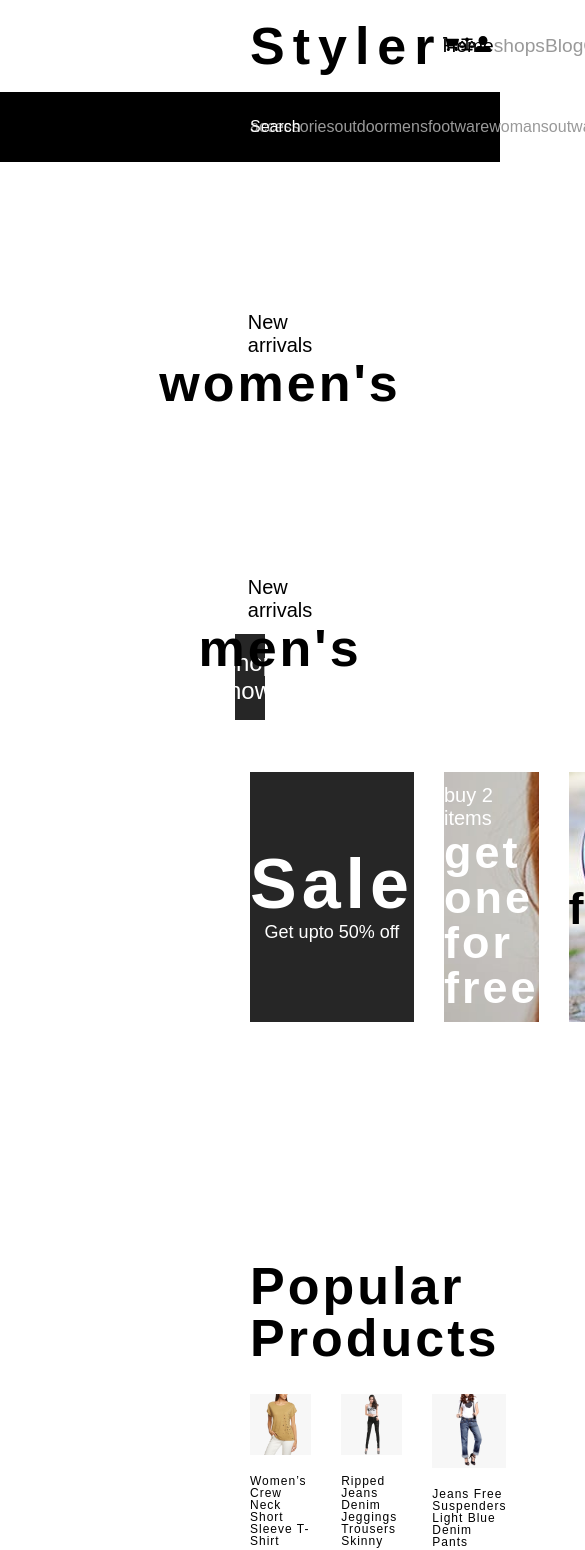
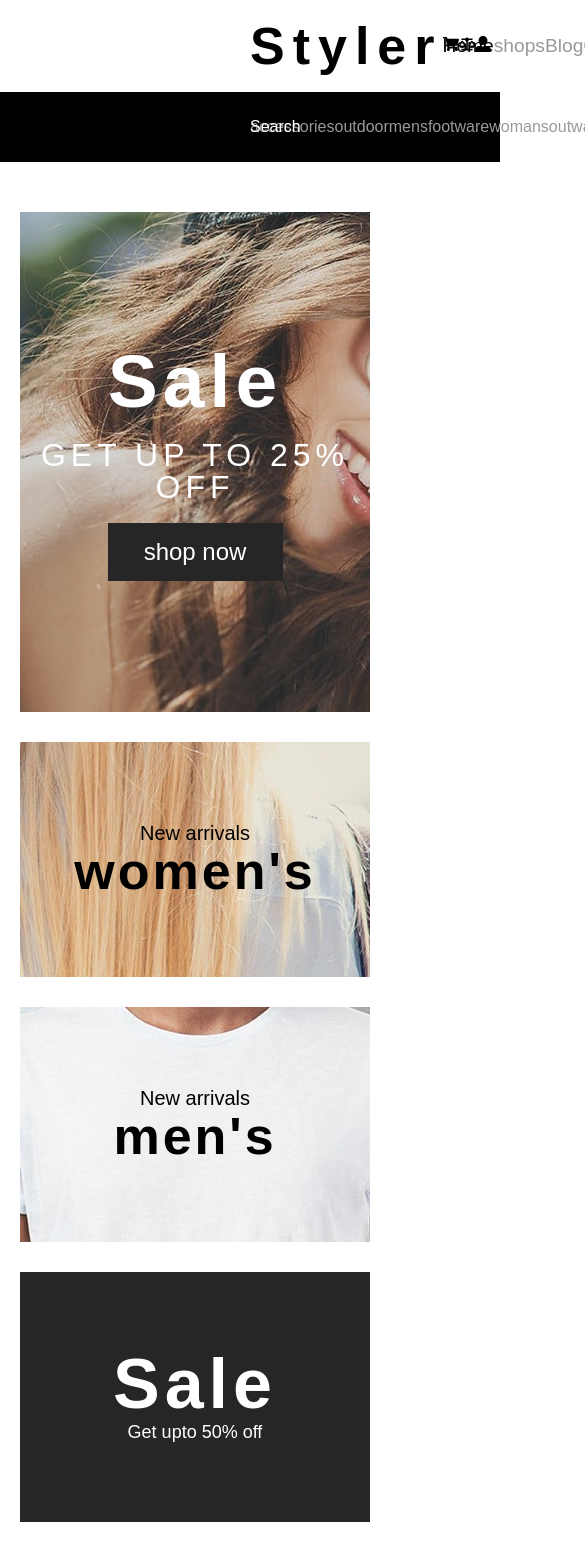
Before and after one commit to Trend20/React-Typescript-e-commerce-template, a React (Create React App) app: page / in a window 390 px wide. Shown: the top 1550 px of the page, 585 px wide, since content can reach past the window. Built offline with nearby package versions, Linux system fonts and the light colour scheme; a small style sheet from the web is missing; a web font is replaced by a local one.

Commit message:
responsiveness fixes

```diff
--- a/src/App.css
+++ b/src/App.css
@@ -303,10 +303,11 @@
   /*footer */
   .footer{
     background: #262626;
-    padding: 70px 250px;
+    padding: 30px 20px;
     display: flex;
     justify-content: space-between;
     width: 100%;
+    flex-direction: column;
   }
 
   .information, .pages{
@@ -410,5 +411,4 @@
     background: #000;
     border: none;
   }
-
 }
--- a/src/pages/home/Home.css
+++ b/src/pages/home/Home.css
@@ -300,3 +300,326 @@
 .img img{
     max-width: 100%;
 }
+
+/*responsiveness*/
+@media(max-width: 768px){
+    .home{
+        padding: 20px 20px;
+        width: 100% !important;
+        display: flex;
+        flex-direction: column;
+        justify-content: center;
+        align-content: center;
+    }
+
+    .hero{
+        display: flex;
+        width: 100% !important;
+        flex-direction: column;
+        margin-top: 30px;
+        padding: 0 0;
+    }
+
+    .top-content{
+        display: flex;
+        justify-content: center;
+        flex-direction: column;
+        width: 100%;
+        padding: 0;
+    }
+
+    .new{
+        display: flex;
+        flex-direction: column;
+        align-items: center;
+        justify-content: center;
+        width: 100%;
+        height: 500px;
+    }
+
+    .new h1{
+        color: #fff;
+        font-size: 75px;
+        font-weight: 900;
+        line-height: 1;
+        letter-spacing: 5px;
+    }
+
+    .new h3{
+        color: #fff;
+        font-size: 32px;
+        text-align: center;
+        font-weight: 200;
+        line-height: 1;
+        letter-spacing: 5px;
+        margin-top: 20px;
+    }
+
+    .new button{
+        outline: none;
+        border: none;
+        color: #fff;
+        background: #262626;
+        padding: 15px;
+        font-size: 24px;
+        cursor: pointer;
+        font-weight: 300;
+        width: 50%;
+        margin-top: 20px;
+        display: flex;
+        align-items: center;
+        justify-content: center;
+    }
+
+    .new button:hover{
+        background: #000;
+    }
+
+    .collection{
+        display: flex;
+        flex-direction: column;
+        width: 100%;
+        height: 500px;
+        margin-left: 0;
+        margin-top: 30px;
+    }
+
+    #women{
+        background: url("../../assets/img/women.jpg") no-repeat center;
+        height: 250px;
+        display: flex;
+        flex-direction: column;
+        align-items: center;
+        justify-content: center;
+        width: 100%;
+    }
+
+    #women h5,
+    #men h5{
+        font-weight: 200;
+        font-size: 20px;
+    }
+
+    #women h3,
+    #men h3{
+        font-weight: 700;
+        font-size: 52px;
+        line-height: 1;
+        letter-spacing: 3px;
+    }
+
+    #men{
+        background: url("../../assets/img/men.jpg") no-repeat center;
+        height: 250px;
+        margin-top: 30px;
+        display: flex;
+        flex-direction: column;
+        align-items: center;
+        justify-content: center;
+        width: 100% !important;
+    }
+
+    .bottom-content{
+        display: grid;
+        grid-template-columns: repeat(1, 2fr);
+        grid-gap: 30px;
+        margin-top: 30px;
+        width: 100%;
+    }
+
+    .sale{
+        background: url("../../assets/img/sale.jpg") center;
+        height: 250px;
+        display: flex;
+        flex-direction: column;
+        align-items: center;
+        justify-content: center;
+        width: 100% !important;    }
+
+    .sale p{
+        font-weight: 200;
+        font-size: 18px;
+        color: #fff;
+        line-height: 1.5;
+    }
+
+    .sale h1{
+        font-weight: 900;
+        font-size: 70px;
+        line-height: 1;
+        letter-spacing: 5px;
+        color: #fff;
+    }
+
+    .free{
+        background: url("../../assets/img/free.jpg") center;
+        height: 250px;
+        display: flex;
+        flex-direction: column;
+        align-items: center;
+        justify-content: center;
+    }
+
+    .free p{
+        font-weight: 200;
+        font-size: 20px;
+        color: #fff;
+    }
+
+    .free h1{
+        font-weight: 700;
+        font-size: 40px;
+        line-height: 1;
+        letter-spacing: 3px;
+        color: #fff;
+        text-align: center;
+    }
+
+
+    .footwear{
+        background: url("../../assets/img/footware.jpg") center;
+        height: 250px;
+        display: flex;
+        flex-direction: column;
+        align-items: center;
+        justify-content: center;
+    }
+
+    .footwear p{
+        font-weight: 200;
+        font-size: 20px;
+    }
+
+    .footwear h1{
+        font-weight: 700;
+        font-size: 40px;
+        line-height: 1;
+        letter-spacing: 3px;
+        text-align: center;
+    }
+
+    .brands{
+        display: flex;
+        padding: 20px 0;
+        justify-content: space-between;
+        align-items: center;
+        width: 100%;
+    }
+
+    .brand{
+        width: 130px;
+        height: 100px;
+    }
+
+    .popular-products, .onsale-products{
+        display: flex;
+        flex-direction: column;
+        align-items: flex-start;
+        padding: 20px 0;
+        width: 100%;
+    }
+
+    .popular-products h1, .onsale-products h1{
+        font-size: 32px;
+        font-weight: 700;
+        line-height: 1;
+        letter-spacing: 3px;
+    }
+
+    .product-items{
+        display: grid;
+        grid-template-columns: repeat(1, 2fr);
+        grid-gap: 30px;
+        margin-top: 30px;
+        width: 100%;
+    }
+
+    .product-item{
+        display: flex;
+        flex-direction: column;
+    }
+
+    .product-item img{
+        max-width: 100%;
+    }
+
+    .product-item p{
+        line-height: 1;
+        letter-spacing: 1px;
+        font-weight: 200;
+        font-size: 12px;
+        text-transform: capitalize !important;
+        margin-top: 20px;
+    }
+
+    .product-item h6{
+        margin-top: 10px;
+        font-size: 20px;
+    }
+
+    /*deals*/
+    .deals{
+        display: grid;
+        grid-template-columns: repeat(1, 2fr);
+        padding: 0 0;
+        width: 100%;
+        grid-gap: 30px;
+        margin-top: 30px;
+    }
+
+    .deals h1{
+        font-weight: 700;
+        font-size: 40px;
+        text-align: center;
+        line-height: 1;
+        letter-spacing: 3px;
+    }
+
+    .deals h5{
+        font-size: 32px;
+        font-weight: 200;
+        line-height: 1;
+        letter-spacing: 5px;
+        text-align: center;
+    }
+
+    #deal-one{
+        display: flex;
+        flex-direction: column;
+        background: url("../../assets/img/deal1.jpg") center;
+        height: 400px;
+        cursor: pointer;
+        justify-content: center;
+        align-items: center;
+        color: #fff;
+    }
+
+    #deal-two{
+        display: flex;
+        flex-direction: column;
+        background: url("../../assets/img/deal2.jpg") center;
+        height: 400px;
+        cursor: pointer;
+        justify-content: center;
+        align-items: center;
+    }
+
+    /*showcase*/
+    .showcase{
+        display: grid;
+        grid-template-columns: repeat(2, 1fr);
+        padding: 0 0;
+        margin-top: 30px;
+        width: 100%;
+        grid-gap: 20px;
+    }
+
+    .img{
+        display: flex;
+        width: 100%;
+    }
+
+    .img img{
+        max-width: 100%;
+    }
+}
```
